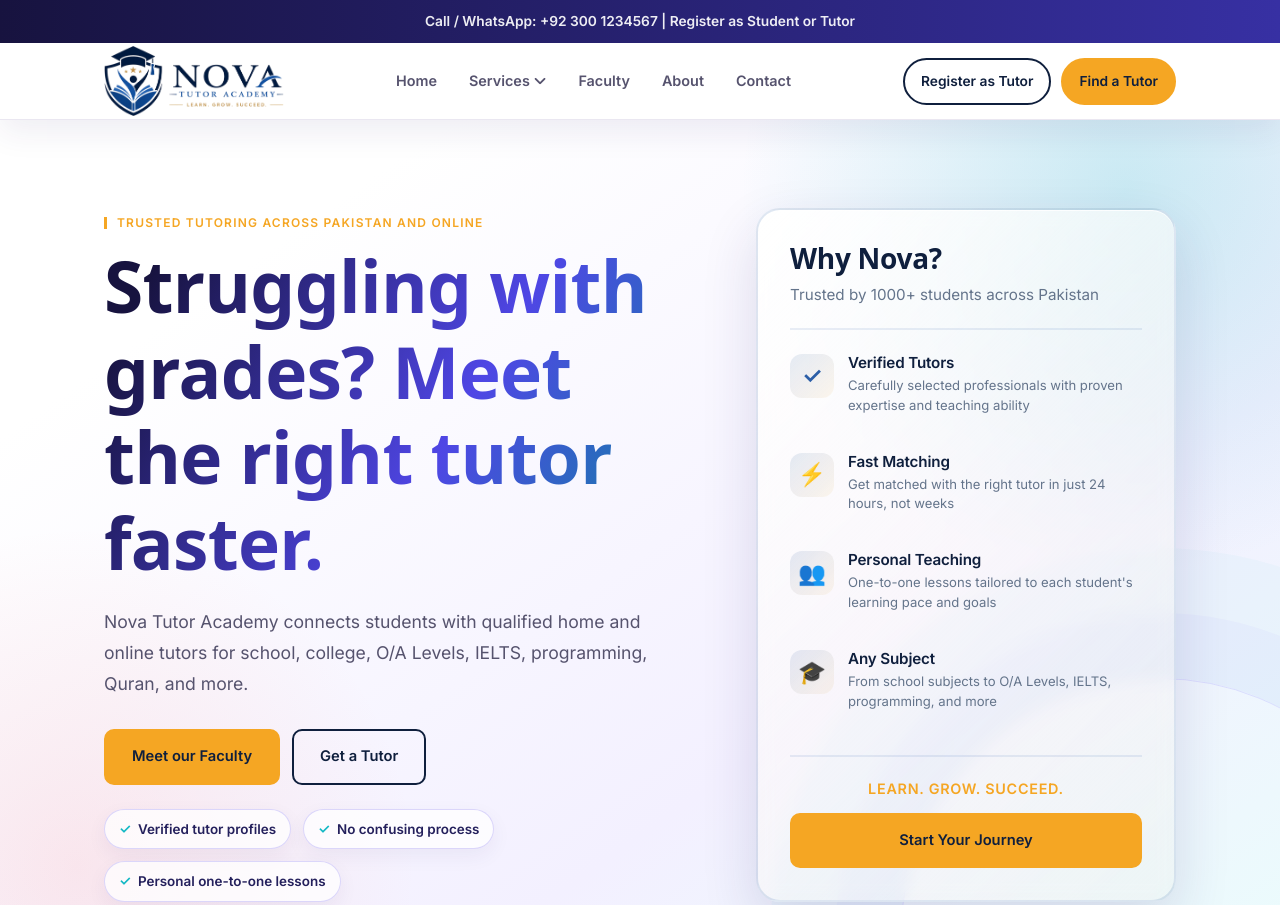
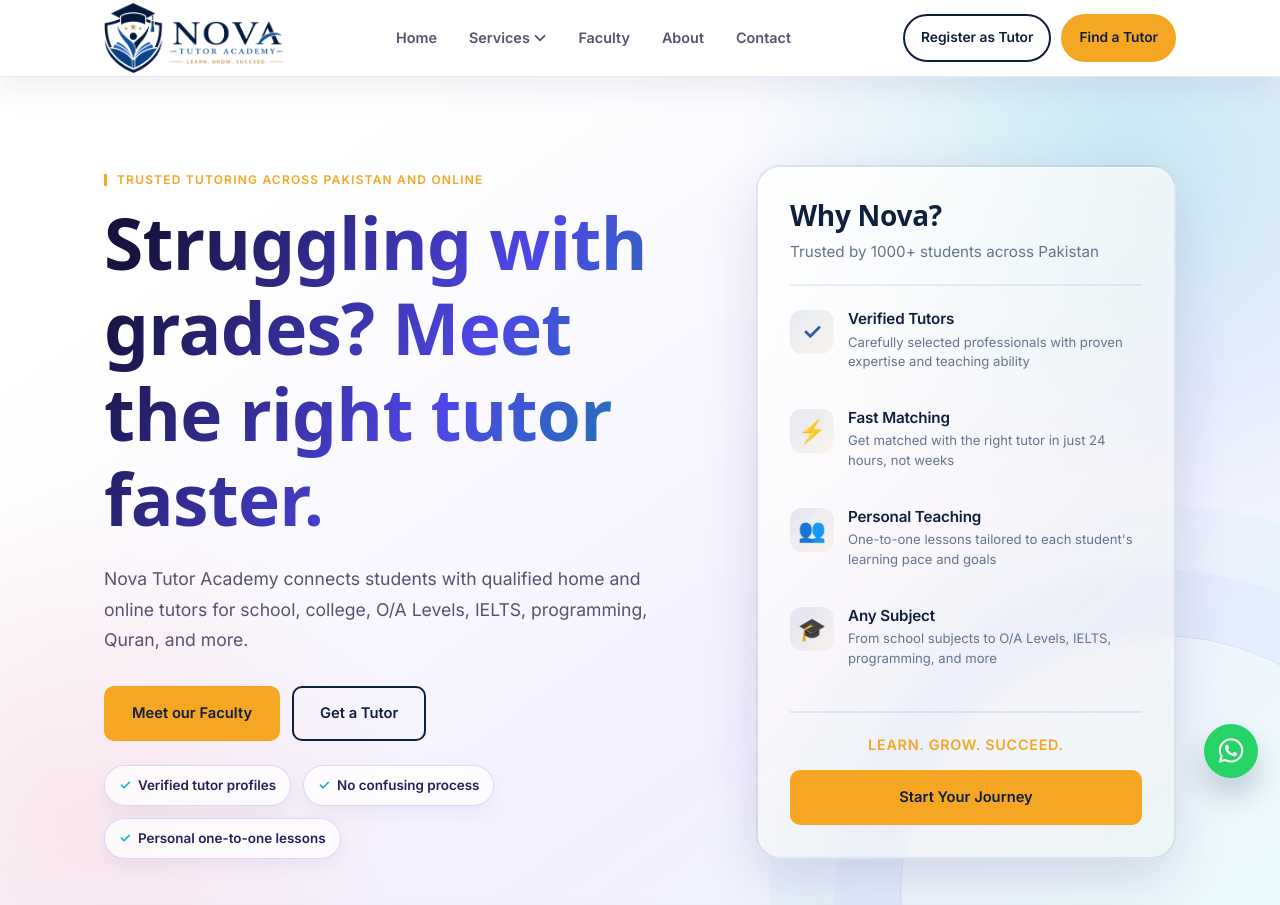
Before and after one commit to iofaraz/nova-tutor-academy, a plain HTML site: page frontend/index.html in a window 1280 px wide. Shown: the top 905 px of the page. Drawn offline with Linux system fonts and the light colour scheme; files whose address does not match are found by name.

Commit message:
Add Whatsapp floating contact button

```diff
--- a/frontend/css/navbar.css
+++ b/frontend/css/navbar.css
@@ -6,17 +6,6 @@
   background: rgba(255, 255, 255, .9);
   box-shadow: 0 12px 30px rgba(45, 35, 105, .08);
   backdrop-filter: blur(14px);
-}
-
-.site-header::before {
-  display: block;
-  padding: 10px 20px;
-  color: rgba(255, 255, 255, .92);
-  background: linear-gradient(90deg, var(--blue-950), var(--blue-800));
-  content: "Call / WhatsApp: +92 300 1234567   |   Register as Student or Tutor";
-  font-size: .86rem;
-  font-weight: 700;
-  text-align: center;
 }
 
 .nav-inner {
@@ -207,7 +196,7 @@ footer a:hover {
 
   .nav-menu {
     position: fixed;
-    top: 120px;
+    top: 88px;
     right: 18px;
     left: 18px;
     display: none;
@@ -253,11 +242,6 @@ footer a:hover {
 }
 
 @media (max-width: 760px) {
-  .site-header::before {
-    padding-inline: 14px;
-    content: "Call / WhatsApp: +92 300 1234567";
-  }
-
   .nav-inner {
     min-height: 68px;
   }
@@ -269,7 +253,7 @@ footer a:hover {
   }
 
   .nav-menu {
-    top: 110px;
+    top: 80px;
   }
 
   .footer-grid,
--- a/frontend/css/style.css
+++ b/frontend/css/style.css
@@ -142,7 +142,7 @@ p.lead { font-size: 1.08rem; color: var(--text); line-height: 1.75; }
 .back-to-top {
   position: fixed;
   right: 22px;
-  bottom: 22px;
+  bottom: 84px;
   width: 48px;
   height: 48px;
   display: grid;
@@ -169,6 +169,29 @@ p.lead { font-size: 1.08rem; color: var(--text); line-height: 1.75; }
 
 .back-to-top:hover {
   background: #E09510;
+}
+
+.whatsapp-float {
+  position: fixed;
+  right: 22px;
+  bottom: 22px;
+  z-index: 999;
+  width: 54px;
+  height: 54px;
+  display: grid;
+  place-items: center;
+  border-radius: 50%;
+  background: #25d366;
+  color: var(--white);
+  box-shadow: 0 18px 30px rgba(15, 31, 61, .2);
+  font-size: 1.75rem;
+  transition: transform 180ms ease, background 180ms ease;
+}
+
+.whatsapp-float:hover {
+  background: #1ebe5d;
+  color: var(--white);
+  transform: translateY(-3px);
 }
 
 /* ── Button row ── */
--- a/frontend/js/common.js
+++ b/frontend/js/common.js
@@ -88,6 +88,16 @@ document.querySelectorAll("[data-site-footer]").forEach((element) => {
 });
 
 document.addEventListener("DOMContentLoaded", () => {
+  const whatsappLink = document.createElement("a");
+  whatsappLink.className = "whatsapp-float";
+  whatsappLink.href = "https://wa.me/923001234567";
+  whatsappLink.target = "_blank";
+  whatsappLink.rel = "noopener noreferrer";
+  whatsappLink.setAttribute("aria-label", "Chat with Nova Tutor Academy on WhatsApp");
+  whatsappLink.title = "Chat with us on WhatsApp";
+  whatsappLink.innerHTML = '<i class="fa-brands fa-whatsapp" aria-hidden="true"></i>';
+  document.body.appendChild(whatsappLink);
+
   const toggle = document.getElementById("navToggle");
   const menu = document.getElementById("navMenu");
 
```
